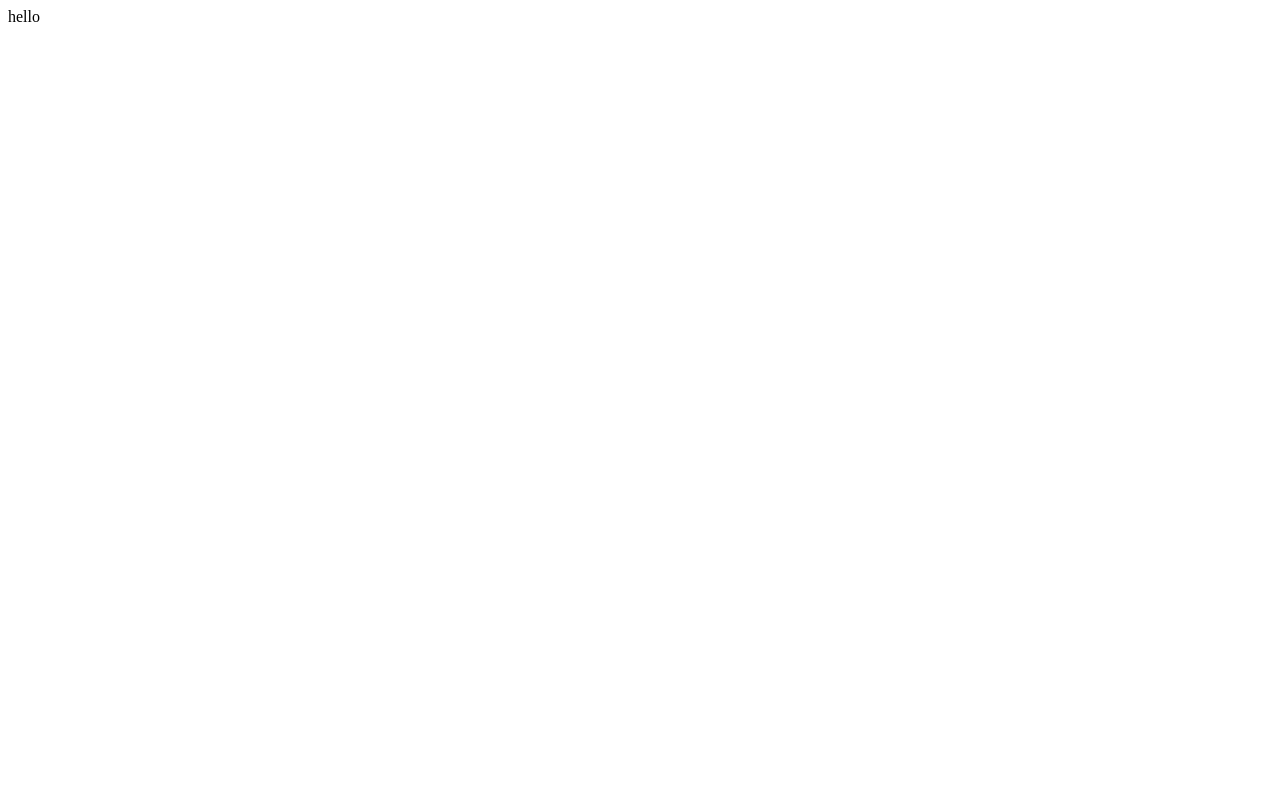
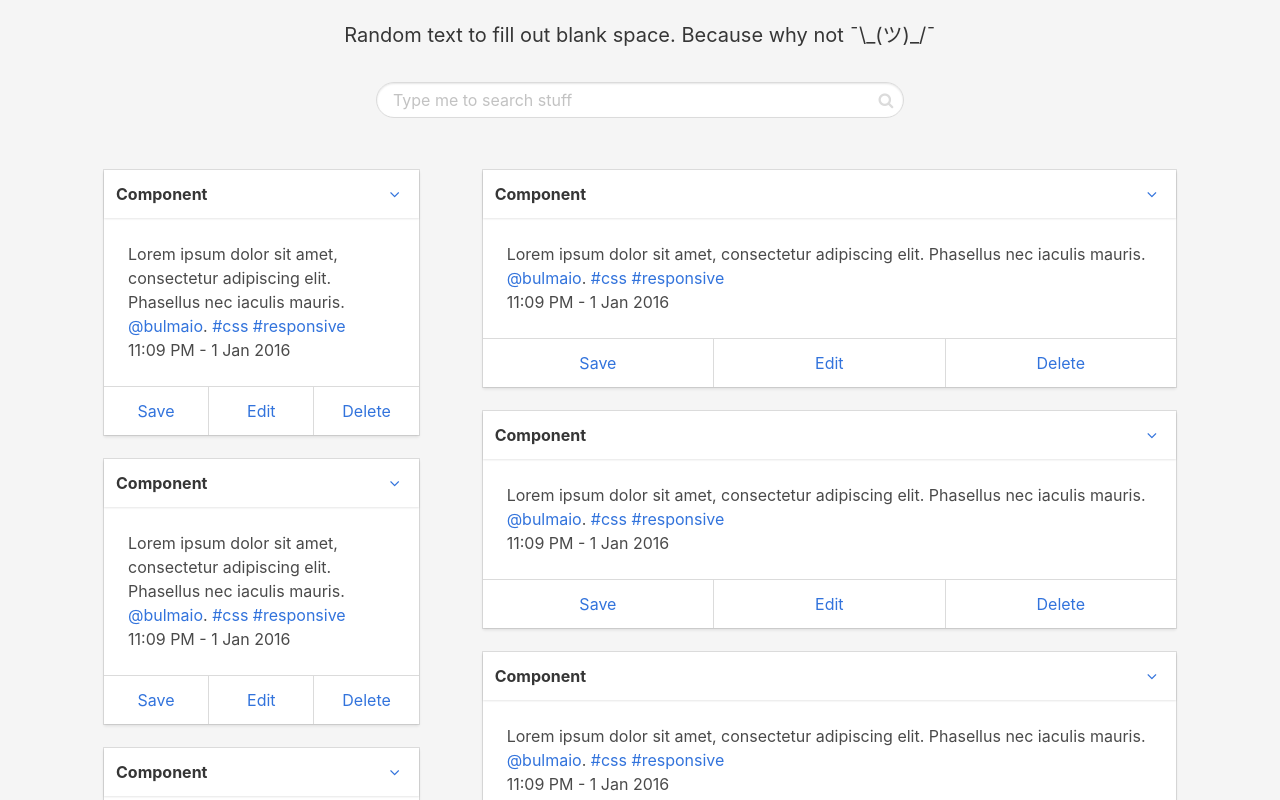
Before and after one commit to tqhuy1811/note-taker, a Vue app in the folder note-taker-client/: page / in a window 1280 px wide. Shown: the top 800 px of the page. Built offline with nearby package versions, Linux system fonts and the light colour scheme.

Commit message:
added card component

```diff
--- a/note-taker-client/public/index.html
+++ b/note-taker-client/public/index.html
@@ -5,13 +5,11 @@
     <meta http-equiv="X-UA-Compatible" content="IE=edge">
     <meta name="viewport" content="width=device-width,initial-scale=1.0">
     <link rel="icon" href="<%= BASE_URL %>favicon.ico">
-    <title>note-taker-client</title>
+    <link rel="stylesheet" href="https://cdnjs.cloudflare.com/ajax/libs/bulma/0.7.2/css/bulma.min.css">
+    <link rel="stylesheet" href="https://stackpath.bootstrapcdn.com/font-awesome/4.7.0/css/font-awesome.min.css">
+    <title>DogeArmy wrote this</title>
   </head>
   <body>
-    <noscript>
-      <strong>We're sorry but note-taker-client doesn't work properly without JavaScript enabled. Please enable it to continue.</strong>
-    </noscript>
     <div id="app"></div>
-    <!-- built files will be auto injected -->
   </body>
 </html>
--- a/note-taker-client/src/App.vue
+++ b/note-taker-client/src/App.vue
@@ -1,5 +1,65 @@
-<template>
-  <div>
-    hello
+<template >
+  <div class="main-app-theme">
+    <div class="container">
+      <div class="columns is-multiline">
+        <div class="column is-12">
+          <h2 class="has-text-centered has-text-dark is-title">Random text to fill out blank space. Because why not ¯\_(ツ)_/¯</h2>
+        </div>
+        <div class="column is-12">
+          <div class="columns is-centered">
+            <div class="column is-6 column-spacing">
+              <SearchInput />
+            </div>
+          </div>
+        </div>
+        <div class="column is-4">
+          <div class="columns is-multiline column-spacing">
+            <div v-for="n in 10" v-bind:key="n" class="column is-12">
+              <Card />
+            </div>
+          </div>
+        </div>
+        <div class="column is-8 is-hidden-mobile">
+          <div class="columns is-multiline column-spacing">
+            <div v-for="n in 10" v-bind:key="n" class="column is-12">
+              <Card />
+            </div>
+          </div>
+        </div>
+      </div>
+    </div>
+
   </div>
 </template>
+
+
+<script lang="ts">
+import Vue from 'vue';
+import Card from './components/Card.vue';
+import SearchInput from './components/SearchInput.vue';
+
+export default Vue.extend({
+  components: {
+    Card,
+    SearchInput,
+  },
+});
+</script>
+
+
+
+
+<style>
+  .main-app-theme {
+    background-color: whitesmoke
+  }
+  .container {
+    padding: 20px;
+  }
+  .has-text-centered {
+    font-size: 20px
+  }
+  .column-spacing {
+    padding: 20px
+  }
+</style>
--- /dev/null
+++ b/note-taker-client/src/components/Card.vue
@@ -0,0 +1,34 @@
+<template>
+  <div class="card">
+    <header class="card-header">
+      <p class="card-header-title">
+        Component
+      </p>
+      <a href="#" class="card-header-icon" aria-label="more options">
+        <span class="icon">
+          <i class="fa fa-angle-down" aria-hidden="true"></i>
+        </span>
+      </a>
+    </header>
+    <div class="card-content">
+      <div class="content">
+        Lorem ipsum dolor sit amet, consectetur adipiscing elit. Phasellus nec iaculis mauris.
+        <a href="#">@bulmaio</a>. <a href="#">#css</a> <a href="#">#responsive</a>
+        <br>
+        <time datetime="2016-1-1">11:09 PM - 1 Jan 2016</time>
+      </div>
+    </div>
+    <footer class="card-footer">
+      <a href="#" class="card-footer-item">Save</a>
+      <a href="#" class="card-footer-item">Edit</a>
+      <a href="#" class="card-footer-item">Delete</a>
+    </footer>
+  </div>
+</template>
+
+<script lang="ts">
+import Vue from 'vue';
+export default Vue.extend({
+  name: 'card-component',
+});
+</script>
--- /dev/null
+++ b/note-taker-client/src/components/SearchInput.vue
@@ -0,0 +1,27 @@
+<template>
+  <div class="field">
+    <div class="control has-icons-right">
+      <input
+        class="input is-rounded"
+        v-model="searchString"
+        placeholder="Type me to search stuff"
+      />
+      <span class="icon is-small is-right">
+        <i class="fa fa-search"></i>
+      </span>
+    </div>
+  </div>
+</template>
+
+
+<script lang="ts">
+import Vue from 'vue';
+export default Vue.extend({
+  name: 'search-input',
+  data() {
+    return {
+      searchString: '',
+    };
+  },
+});
+</script>
```
